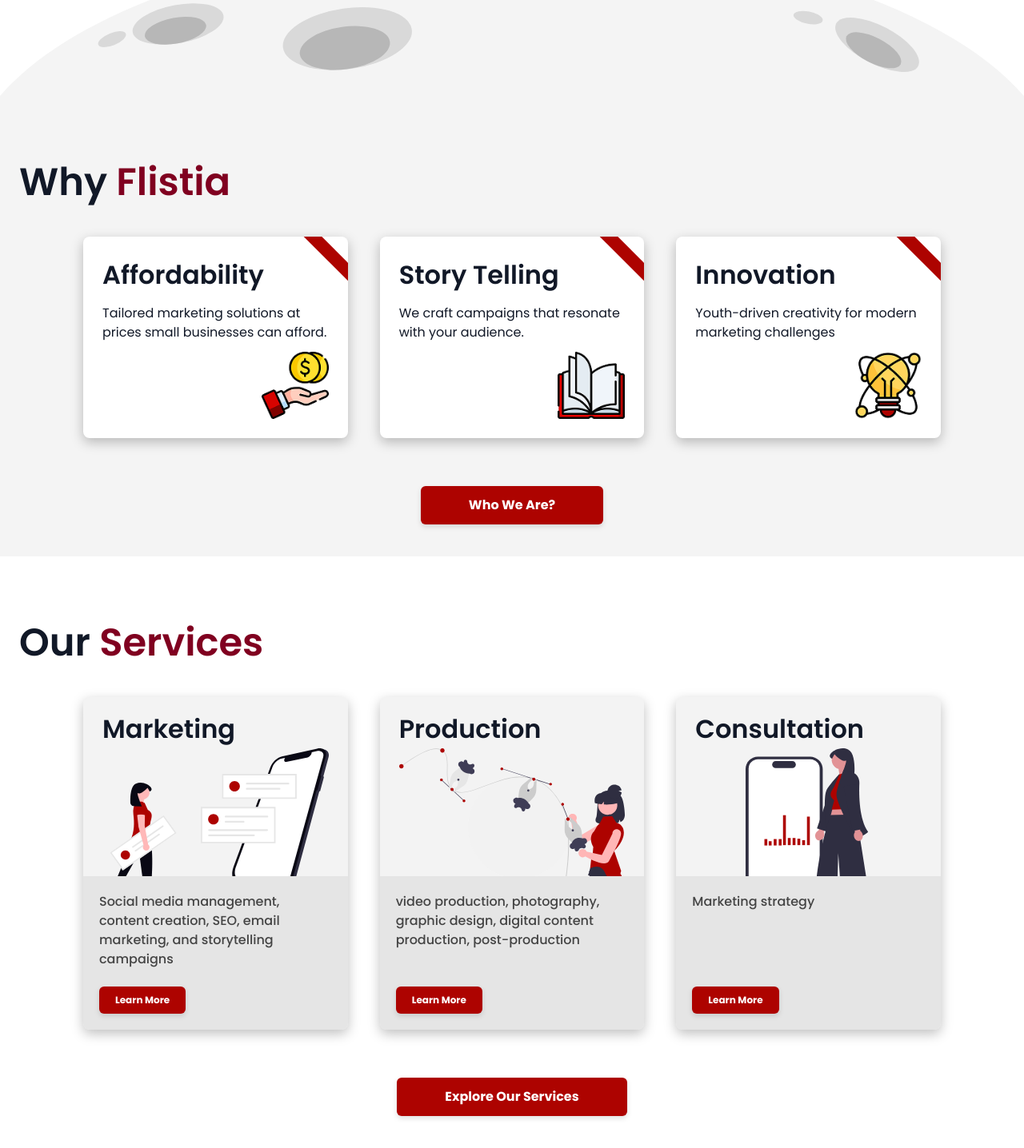
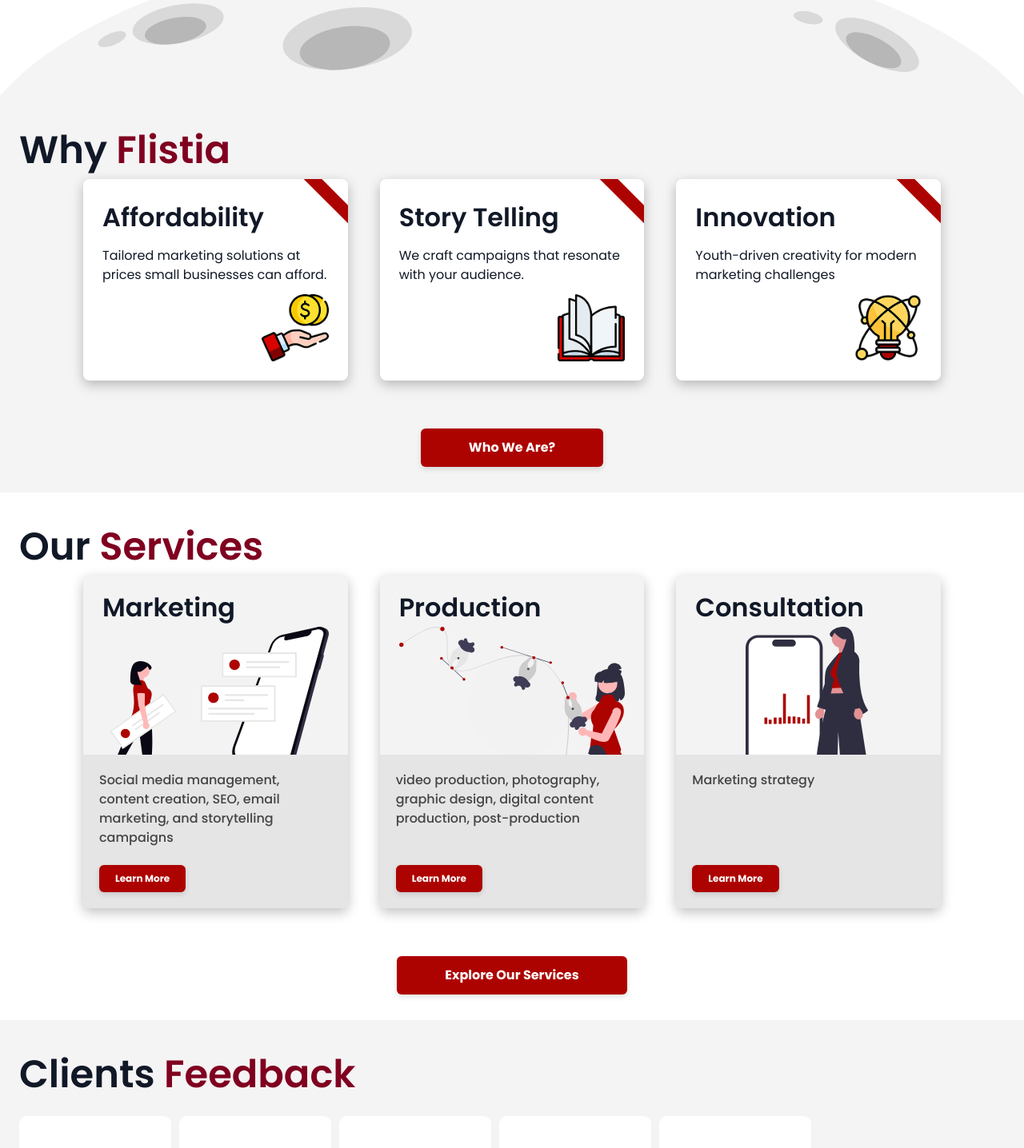
Before and after one commit to FlistiaTechTeam/Flistia-Website, a React (Vite) app: page /home in a window 1280 px wide. Shown: the part 680-2116 px from the top of the page at 80% size. Built offline with nearby package versions, Linux system fonts and the light colour scheme; the HTML template or start-up script is replaced by a standard one.

Commit message:
fix spacing issues with sections containers

```diff
--- a/src/pages/Home.jsx
+++ b/src/pages/Home.jsx
@@ -1,12 +1,14 @@
 import Hero from "../ui/Hero";
 import WhyFlistia from "../ui/WhyFlistia";
 import OurServices from "../ui/OurServices";
+import ClientsFeedback from "../ui/feedback/ClientsFeedback";
 function Home() {
   return (
     <>
       <Hero />
       <WhyFlistia />
       <OurServices />
+      <ClientsFeedback />
     </>
   );
 }
--- a/src/ui/AppLayout.jsx
+++ b/src/ui/AppLayout.jsx
@@ -6,7 +6,7 @@
 import CssBaseline from "@mui/material/CssBaseline";
 import Box from "@mui/material/Box";
 
-import Container from "@mui/material/Container";
+// import Container from "@mui/material/Container";
 
 function AppLayout() {
   return (
--- a/src/ui/Hero.jsx
+++ b/src/ui/Hero.jsx
@@ -24,7 +24,11 @@
         alt=""
         className="absolute broadcast right-5 -bottom-13 w-54 sm:w-80 lg:right-15 lg:w-sm"
       />
-      <img src={MoonSlice} alt="" className="absolute bottom-0 w-full " />
+      <img
+        src={MoonSlice}
+        alt=""
+        className="absolute -bottom-5 w-full sm:bottom-0"
+      />
       <Container maxWidth="lg">
         <div className="hero-body flex flex-col justify-between items-center pt-15 gap-10 md:pt-20 px-5">
           <div className="hero-content text-center slide-in sm:w-1/2 lg:w-auto">
--- a/src/ui/OurServices.jsx
+++ b/src/ui/OurServices.jsx
@@ -6,9 +6,9 @@
 import { Link } from "react-router-dom";
 function OurServices() {
   return (
-    <section id="our-services" className="our-services -top-16 relative py-10">
+    <section id="our-services" className="our-services -top-16 relative py-8">
       <Container maxWidth="lg">
-        <h2 className="section-title py-8 text-center md:text-left">
+        <h2 className="section-title text-center md:text-left">
           Our <span>Services</span>
         </h2>
         <div className="cards grid grid-cols-1 gap-10 md:grid-cols-2 lg:grid-cols-3 px-5 sm:px-10 md:px-20">
--- a/src/ui/WhyFlistia.jsx
+++ b/src/ui/WhyFlistia.jsx
@@ -8,10 +8,10 @@
   return (
     <section
       id="why-flistia"
-      className="why-flistia bg-separator -top-16 relative py-10"
+      className="why-flistia bg-separator -top-16 relative py-8"
     >
       <Container maxWidth="lg">
-        <h2 className="section-title py-8 text-center md:text-left">
+        <h2 className="section-title text-center md:text-left">
           Why <span>Flistia</span>
         </h2>
         <div className="cards grid grid-cols-1 gap-10 md:grid-cols-2 lg:grid-cols-3 px-5 sm:px-10 md:px-20">
```
Also changed, not shown: package.json (+14 -13 lines), src/assets/images/clients/default_avatar.png (added), 1 other file (tests, documents, lock files or other folders).
